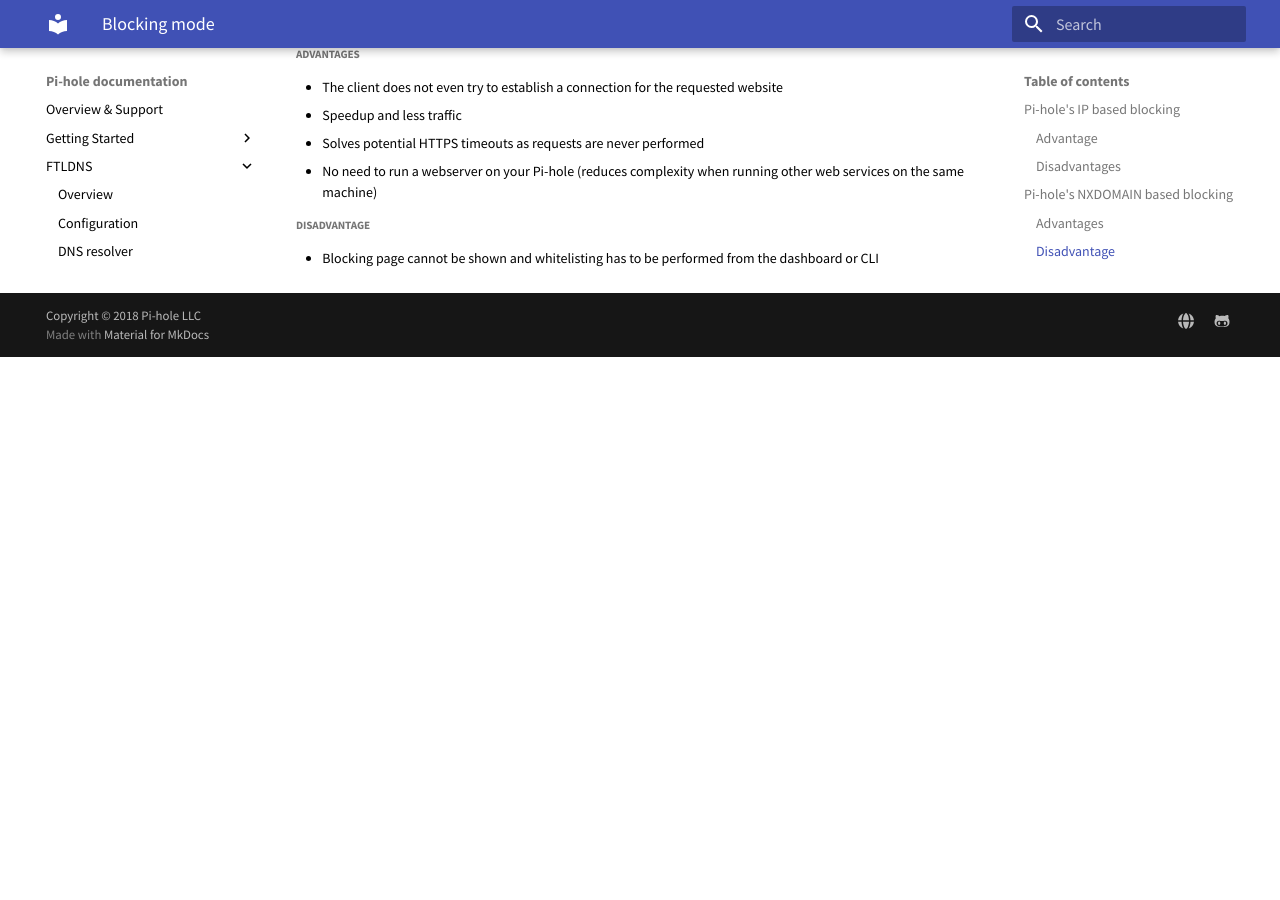
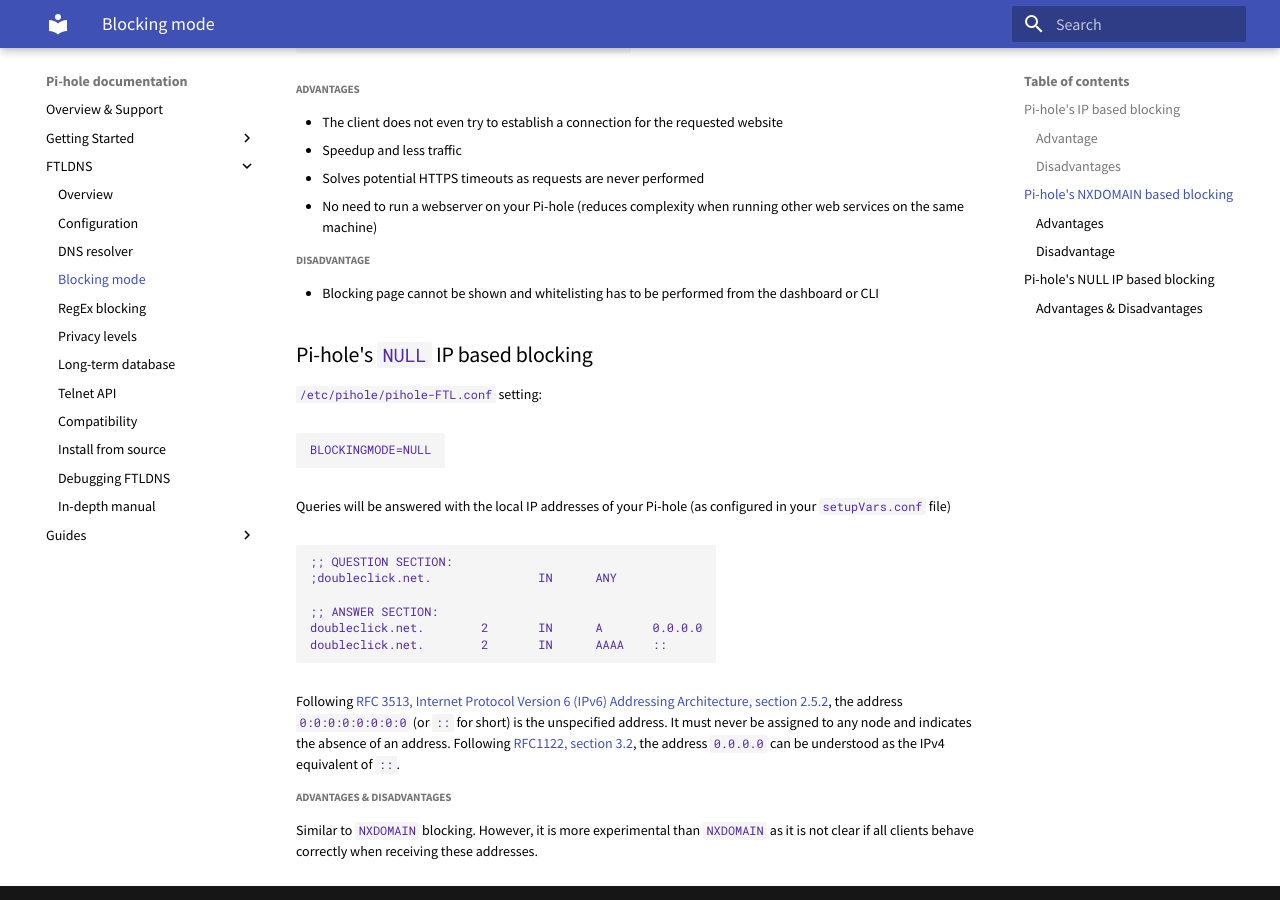
Before and after one commit to pi-hole/docs, an MkDocs documentation site: the page built from docs/ftldns/blockingmode.md, in a window 1280 px wide and 900 px high, scrolled down 1011 px. Built offline with MkDocs 1.6.1 and Material for MkDocs 9.7.7, drawn with Linux system fonts in a browser that asks for light colours; old or Windows-style settings are respelled for this version of MkDocs; before the commit the page ends 1368 px from its top, so only the background shows below that; some of the changed text lies outside the part shown.

Commit message:
Add BLOCKINGMODE=NULL documentation
Signed-off-by: DL6ER <dl6er@dl6er.de>

````diff
--- a/docs/ftldns/blockingmode.md
+++ b/docs/ftldns/blockingmode.md
@@ -1,4 +1,6 @@
 Pi-hole *FTL*DNS supports two different methods for blocking queries. Both have their advantages and drawbacks. They are summarized on this page. The blocking mode can be configured in `/etc/pihole/pihole-FTL.conf`.
+
+This setting can be updated by sending `SIGHUP` to `pihole-FTL` (`sudo killall -SIGHUP pihole-FTL`).
 
 ## Pi-hole's IP based blocking
 `/etc/pihole/pihole-FTL.conf` setting:
@@ -43,4 +45,25 @@
 ##### Disadvantage
 - Blocking page cannot be shown and whitelisting has to be performed from the dashboard or CLI
 
+## Pi-hole's `NULL` IP based blocking
+`/etc/pihole/pihole-FTL.conf` setting:
+```
+BLOCKINGMODE=NULL
+```
+
+Queries will be answered with the local IP addresses of your Pi-hole (as configured in your `setupVars.conf` file)
+```
+;; QUESTION SECTION:
+;doubleclick.net.               IN      ANY
+
+;; ANSWER SECTION:
+doubleclick.net.        2       IN      A       0.0.0.0
+doubleclick.net.        2       IN      AAAA    ::
+```
+
+Following [RFC 3513, Internet Protocol Version 6 (IPv6) Addressing Architecture, section 2.5.2](https://tools.ietf.org/html/rfc3513#section-2.5.2), the address `0:0:0:0:0:0:0:0` (or `::` for short) is the unspecified address. It must never be assigned to any node and indicates the absence of an address. Following [RFC1122, section 3.2](https://tools.ietf.org/html/rfc1122#section-3.2), the address `0.0.0.0` can be understood as the IPv4 equivalent of `::`.
+
+##### Advantages & Disadvantages
+Similar to `NXDOMAIN` blocking. However, it is more experimental than `NXDOMAIN` as it is not clear if all clients behave correctly when receiving these addresses.
+
 {!abbreviations.md!}
````
